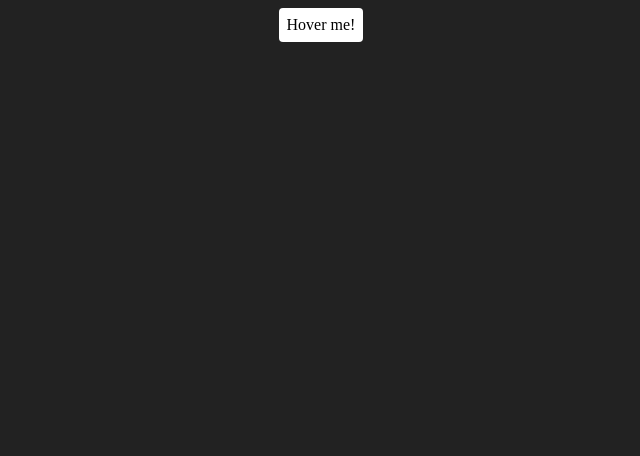
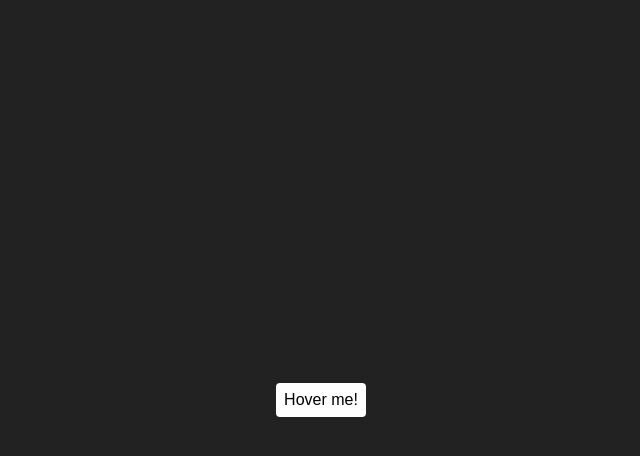
Before and after one commit to learosema/css-practise, a website: page src/fancy-button.pug in a window 1280 px wide. Shown: the whole page, without its empty margins (319-959 px from the left). Drawn offline with nearby package versions, Linux system fonts and the light colour scheme; files that its build step writes are made by us from their sources.

Commit message:
modify styles

```diff
--- a/src/fancy-button.scss
+++ b/src/fancy-button.scss
@@ -1,6 +1,9 @@
 body {
   background: #222;
   display: flex;
+  margin: 0;
+  height: 100vh;
+  font-family: sans-serif;
   align-items: center;
   justify-content: center;
 }
```
